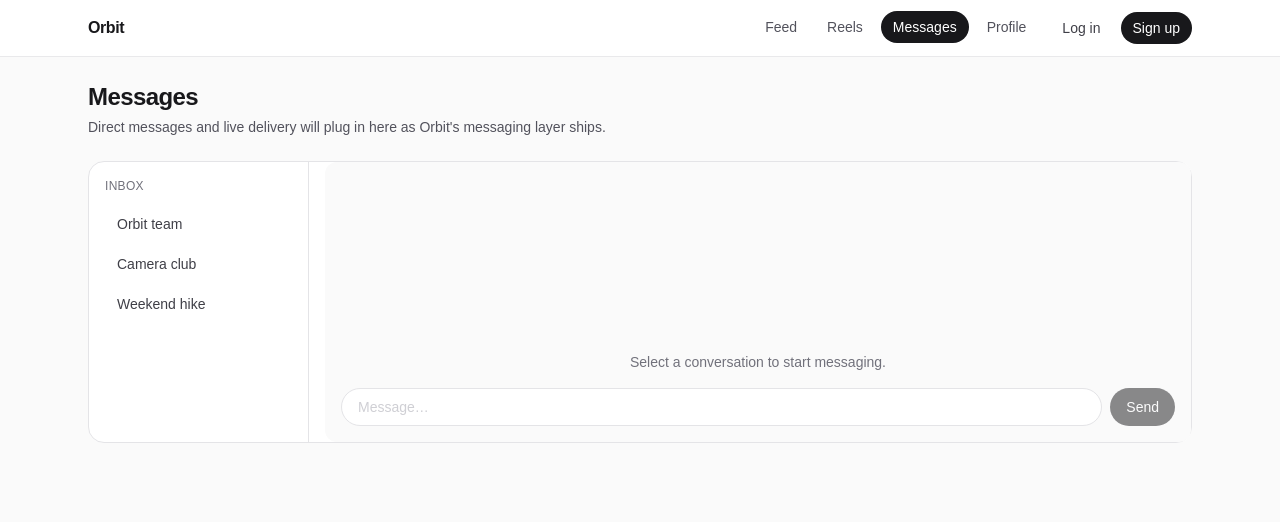
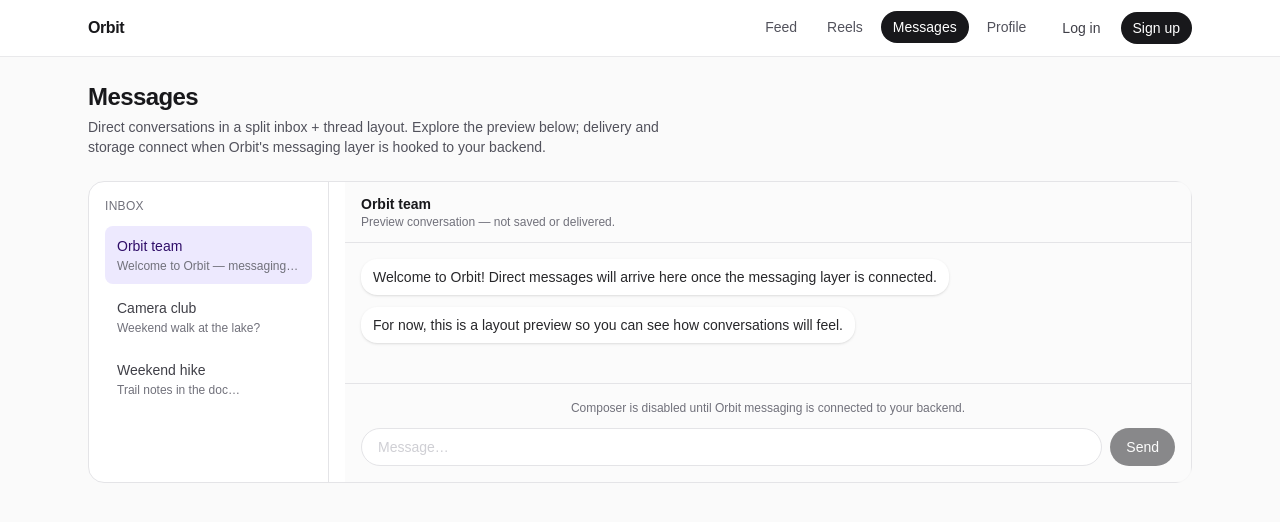
Before and after one commit to balisikh/orbit-social-media-application, a Next.js app: page /messages in a window 1280 px wide. Shown: the top 522 px of the page. Built offline with nearby package versions, Linux system fonts and the light colour scheme; no server answers.

Commit message:
Update page descriptions and layout for Feed, Reels, Messages, and Profile components to enhance clarity and user experience. Integrate preview elements and improve messaging for future features as backend connections are established.

```diff
--- a/app/(app)/feed/page.tsx
+++ b/app/(app)/feed/page.tsx
@@ -1,15 +1,22 @@
+import Link from "next/link";
 import { FeedPlaceholder } from "@/components/feed-placeholder";
 
 export default function FeedPage() {
   return (
     <div className="space-y-6">
-      <div>
-        <h1 className="text-2xl font-semibold tracking-tight text-zinc-900 dark:text-zinc-50">
-          Feed
-        </h1>
-        <p className="mt-1 max-w-xl text-sm text-zinc-600 dark:text-zinc-400">
-          Photo-first posts from people you follow. When Orbit is connected to your backend, this feed will fill with real posts.
-        </p>
+      <div className="flex flex-col gap-3 sm:flex-row sm:items-start sm:justify-between">
+        <div>
+          <h1 className="text-2xl font-semibold tracking-tight text-zinc-900 dark:text-zinc-50">Feed</h1>
+          <p className="mt-1 max-w-xl text-sm text-zinc-600 dark:text-zinc-400">
+            A photo-first stream from people you follow. Connect your backend to show real posts, likes, and comments.
+          </p>
+        </div>
+        <Link
+          href="/me"
+          className="shrink-0 self-start rounded-full border border-zinc-300 px-4 py-2 text-sm font-medium text-zinc-800 transition hover:bg-zinc-50 dark:border-zinc-600 dark:text-zinc-200 dark:hover:bg-zinc-900"
+        >
+          Your profile
+        </Link>
       </div>
       <FeedPlaceholder />
     </div>
--- a/app/(app)/messages/page.tsx
+++ b/app/(app)/messages/page.tsx
@@ -1,55 +1,16 @@
+import { MessagesPreview } from "@/components/messages/messages-preview";
+
 export default function MessagesPage() {
   return (
     <div className="space-y-6">
       <div>
-        <h1 className="text-2xl font-semibold tracking-tight text-zinc-900 dark:text-zinc-50">
-          Messages
-        </h1>
+        <h1 className="text-2xl font-semibold tracking-tight text-zinc-900 dark:text-zinc-50">Messages</h1>
         <p className="mt-1 max-w-xl text-sm text-zinc-600 dark:text-zinc-400">
-          Direct messages and live delivery will plug in here as Orbit&apos;s messaging layer ships.
+          Direct conversations in a split inbox + thread layout. Explore the preview below; delivery and storage connect
+          when Orbit&apos;s messaging layer is hooked to your backend.
         </p>
       </div>
-      <div className="grid gap-4 rounded-2xl border border-zinc-200 bg-white p-4 dark:border-zinc-800 dark:bg-zinc-950 sm:grid-cols-[minmax(0,220px)_1fr] sm:p-0">
-        <aside className="hidden sm:block sm:border-r sm:border-zinc-200 sm:dark:border-zinc-800">
-          <div className="p-4">
-            <p className="text-xs font-medium uppercase tracking-wide text-zinc-500">
-              Inbox
-            </p>
-            <ul className="mt-3 space-y-1">
-              {["Orbit team", "Camera club", "Weekend hike"].map((name) => (
-                <li key={name}>
-                  <button
-                    type="button"
-                    className="w-full rounded-lg px-3 py-2 text-left text-sm text-zinc-700 hover:bg-zinc-100 dark:text-zinc-300 dark:hover:bg-zinc-900"
-                  >
-                    {name}
-                  </button>
-                </li>
-              ))}
-            </ul>
-          </div>
-        </aside>
-        <div className="flex min-h-[280px] flex-col justify-end rounded-xl bg-zinc-50 p-4 dark:bg-zinc-900/50">
-          <p className="mb-4 text-center text-sm text-zinc-500">
-            Select a conversation to start messaging.
-          </p>
-          <div className="flex gap-2">
-            <input
-              type="text"
-              placeholder="Message…"
-              disabled
-              className="min-w-0 flex-1 rounded-full border border-zinc-200 bg-white px-4 py-2 text-sm text-zinc-400 dark:border-zinc-700 dark:bg-zinc-950"
-            />
-            <button
-              type="button"
-              disabled
-              className="rounded-full bg-zinc-900 px-4 py-2 text-sm font-medium text-white opacity-50 dark:bg-zinc-100 dark:text-zinc-900"
-            >
-              Send
-            </button>
-          </div>
-        </div>
-      </div>
+      <MessagesPreview />
     </div>
   );
 }
--- /dev/null
+++ b/components/messages/messages-preview.tsx
@@ -0,0 +1,112 @@
+"use client";
+
+import { useState } from "react";
+
+const THREADS = [
+  {
+    id: "orbit",
+    name: "Orbit team",
+    preview: "Welcome to Orbit — messaging will go live in a future update.",
+    messages: [
+      { from: "them", text: "Welcome to Orbit! Direct messages will arrive here once the messaging layer is connected." },
+      { from: "them", text: "For now, this is a layout preview so you can see how conversations will feel." },
+    ],
+  },
+  {
+    id: "club",
+    name: "Camera club",
+    preview: "Weekend walk at the lake?",
+    messages: [
+      { from: "them", text: "Weekend walk at the lake? Thinking Saturday morning." },
+      { from: "you", text: "I'm in — send a time when you have one." },
+      { from: "them", text: "Placeholder thread — no data is stored yet." },
+    ],
+  },
+  {
+    id: "hike",
+    name: "Weekend hike",
+    preview: "Trail notes in the doc…",
+    messages: [
+      { from: "them", text: "Trail notes are in the shared doc. Meet at the north lot?" },
+      { from: "you", text: "Sounds good. Preview only — not sent to a server." },
+    ],
+  },
+] as const;
+
+export function MessagesPreview() {
+  const [activeId, setActiveId] = useState<string>(THREADS[0]!.id);
+  const active = THREADS.find((t) => t.id === activeId) ?? THREADS[0]!;
+
+  return (
+    <div className="grid gap-4 rounded-2xl border border-zinc-200 bg-white p-4 dark:border-zinc-800 dark:bg-zinc-950 sm:grid-cols-[minmax(0,240px)_1fr] sm:p-0">
+      <aside className="sm:border-r sm:border-zinc-200 sm:dark:border-zinc-800">
+        <div className="p-4">
+          <p className="text-xs font-medium uppercase tracking-wide text-zinc-500 dark:text-zinc-400">Inbox</p>
+          <ul className="mt-3 space-y-1" role="list">
+            {THREADS.map((t) => {
+              const on = t.id === activeId;
+              return (
+                <li key={t.id}>
+                  <button
+                    type="button"
+                    onClick={() => setActiveId(t.id)}
+                    className={`w-full rounded-lg px-3 py-2.5 text-left text-sm transition ${
+                      on
+                        ? "bg-violet-100 font-medium text-violet-950 dark:bg-violet-950/50 dark:text-violet-100"
+                        : "text-zinc-700 hover:bg-zinc-100 dark:text-zinc-300 dark:hover:bg-zinc-900"
+                    }`}
+                  >
+                    <span className="block truncate">{t.name}</span>
+                    <span className="mt-0.5 block truncate text-xs font-normal text-zinc-500 dark:text-zinc-400">
+                      {t.preview}
+                    </span>
+                  </button>
+                </li>
+              );
+            })}
+          </ul>
+        </div>
+      </aside>
+      <div className="flex min-h-[300px] flex-col rounded-xl border border-zinc-100 bg-zinc-50/80 dark:border-zinc-800 dark:bg-zinc-900/40 sm:border-0 sm:rounded-none">
+        <div className="border-b border-zinc-200 px-4 py-3 dark:border-zinc-800">
+          <p className="text-sm font-semibold text-zinc-900 dark:text-zinc-50">{active.name}</p>
+          <p className="text-xs text-zinc-500 dark:text-zinc-400">Preview conversation — not saved or delivered.</p>
+        </div>
+        <div className="flex flex-1 flex-col gap-3 overflow-y-auto p-4">
+          {active.messages.map((m, i) => (
+            <div
+              key={i}
+              className={`max-w-[85%] rounded-2xl px-3 py-2 text-sm ${
+                m.from === "you"
+                  ? "ml-auto bg-zinc-900 text-white dark:bg-zinc-100 dark:text-zinc-900"
+                  : "mr-auto bg-white text-zinc-800 shadow-sm dark:bg-zinc-800 dark:text-zinc-100"
+              }`}
+            >
+              {m.text}
+            </div>
+          ))}
+        </div>
+        <div className="mt-auto border-t border-zinc-200 p-4 dark:border-zinc-800">
+          <p className="mb-3 text-center text-xs text-zinc-500 dark:text-zinc-400">
+            Composer is disabled until Orbit messaging is connected to your backend.
+          </p>
+          <div className="flex gap-2">
+            <input
+              type="text"
+              placeholder="Message…"
+              disabled
+              className="min-w-0 flex-1 rounded-full border border-zinc-200 bg-white px-4 py-2 text-sm text-zinc-400 dark:border-zinc-700 dark:bg-zinc-950"
+            />
+            <button
+              type="button"
+              disabled
+              className="rounded-full bg-zinc-900 px-4 py-2 text-sm font-medium text-white opacity-50 dark:bg-zinc-100 dark:text-zinc-900"
+            >
+              Send
+            </button>
+          </div>
+        </div>
+      </div>
+    </div>
+  );
+}
--- a/components/profile/profile-header.tsx
+++ b/components/profile/profile-header.tsx
@@ -64,7 +64,10 @@ export function ProfileHeader({
             No bio yet{ownerMeta ? " — add one from your account settings when available." : "."}
           </p>
         ) : null}
-        <div className="mt-4 flex flex-wrap gap-3 text-sm">
+        <div
+          className="mt-4 flex flex-wrap gap-3 text-sm"
+          title="Counts will update from your database when posts and follows are connected."
+        >
           <span>
             <strong className="text-zinc-900 dark:text-zinc-50">{stats.posts}</strong> posts
           </span>
--- a/components/profile/profile-post-grid.tsx
+++ b/components/profile/profile-post-grid.tsx
@@ -10,8 +10,8 @@ export function ProfilePostGrid({ isOwner, postCount }: ProfilePostGridProps) {
         <h2 className="text-sm font-medium text-zinc-500 dark:text-zinc-400">Posts</h2>
         <div className="mt-2 rounded-2xl border border-dashed border-zinc-200 bg-zinc-50/50 px-6 py-14 text-center text-sm text-zinc-600 dark:border-zinc-800 dark:bg-zinc-900/30 dark:text-zinc-400">
           {isOwner
-            ? "No posts yet. When you share to the feed, your grid will show up here."
-            : "No posts yet."}
+            ? "No posts yet. When your feed is connected, anything you publish will appear in this grid on your profile."
+            : "No posts yet for this profile."}
         </div>
       </div>
     );
```
Also changed, not shown: app/(app)/reels/page.tsx (+25 -10 lines), app/page.tsx (+8 -8 lines), components/feed-placeholder.tsx (+15 -2 lines).
